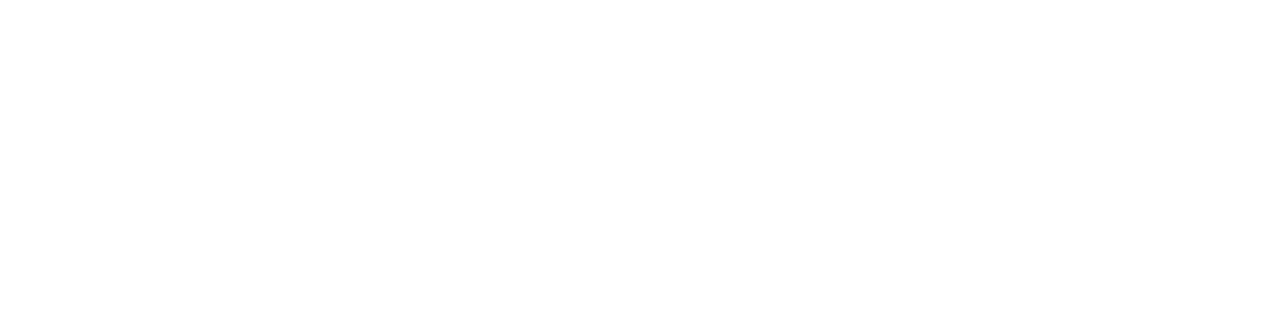
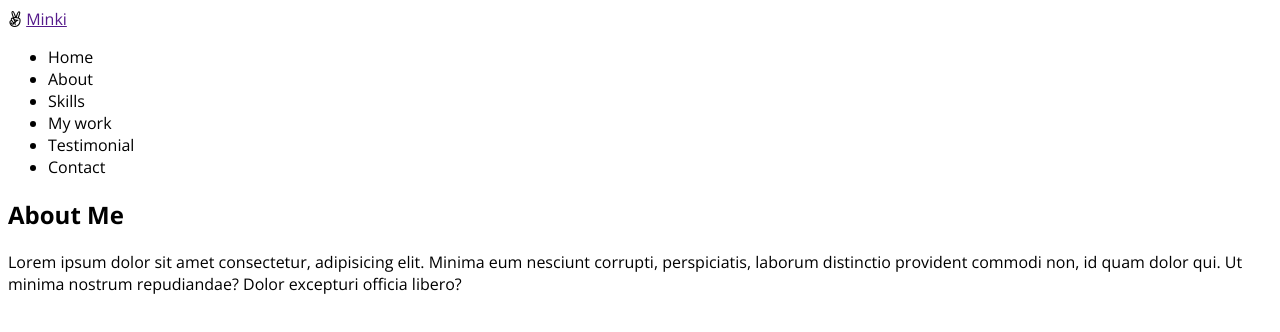
Before and after one commit to mbuildingeveryday/portfolio, a plain HTML site: page index.html in a window 1280 px wide. Drawn offline with nearby package versions, Linux system fonts and the light colour scheme.

Commit message:
HTML: Navbar

```diff
--- a/index.html
+++ b/index.html
@@ -13,6 +13,44 @@
     <script src="main.js" defer></script>
 </head>
 <body>
+    <header>
+        <!--Navbar-->
+        <nav id="navbar">
+            <div class="navbar__logo">
+                <i class="fab fa-angellist"></i>
+                <a href="">Minki</a>
+            </div>
+            <ul class="navbar__menu">
+                <li class="navbar__menu__item">Home</li>
+                <li class="navbar__menu__item">About</li>
+                <li class="navbar__menu__item">Skills</li>
+                <li class="navbar__menu__item">My work</li>
+                <li class="navbar__menu__item">Testimonial</li>
+                <li class="navbar__menu__item">Contact</li>
+            </ul>
+        </nav>
+    </header>
+    <main>
+        <!--About-->
+        <section id="about">
+            <div>
+                <h1>About Me</h1>
+                <p>Lorem ipsum dolor sit amet consectetur, adipisicing elit. Minima eum nesciunt corrupti, perspiciatis, laborum distinctio provident commodi non, id quam dolor qui. Ut minima nostrum repudiandae? Dolor excepturi officia libero?</p>
+            </div>
+            <div>
 
+            </div>
+        </section>
+        <!--Skills-->
+        <section id="skill"></section>
+        <!--Mywork-->
+        <section id="mywork"></section>
+        <!--Testimonial-->
+        <section id="testimonial"></section>
+    </main>
+    <footer>
+        <!--Contact-->
+        <section id="contact"></section>
+    </footer>
 </body>
 </html>
```
